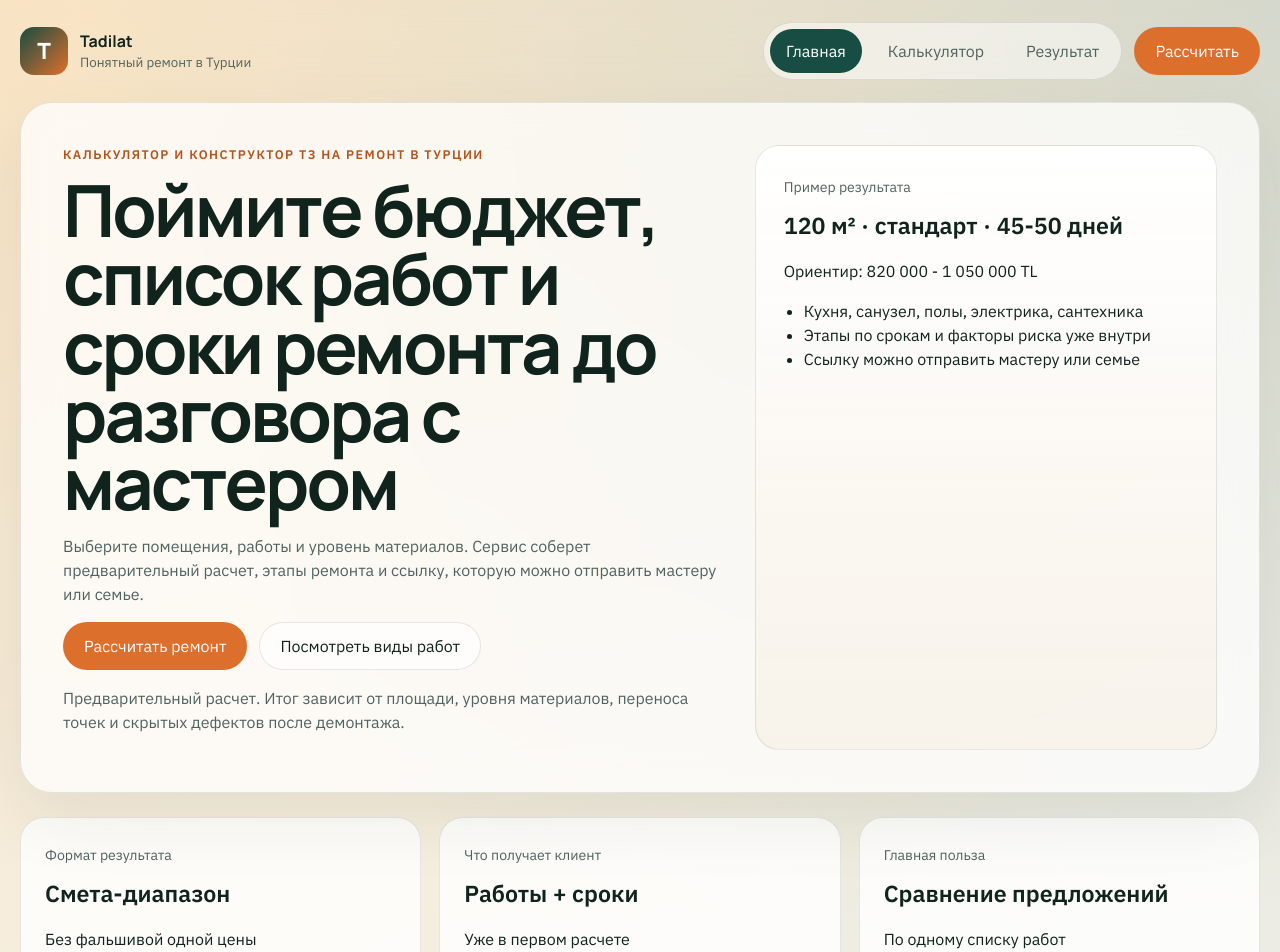
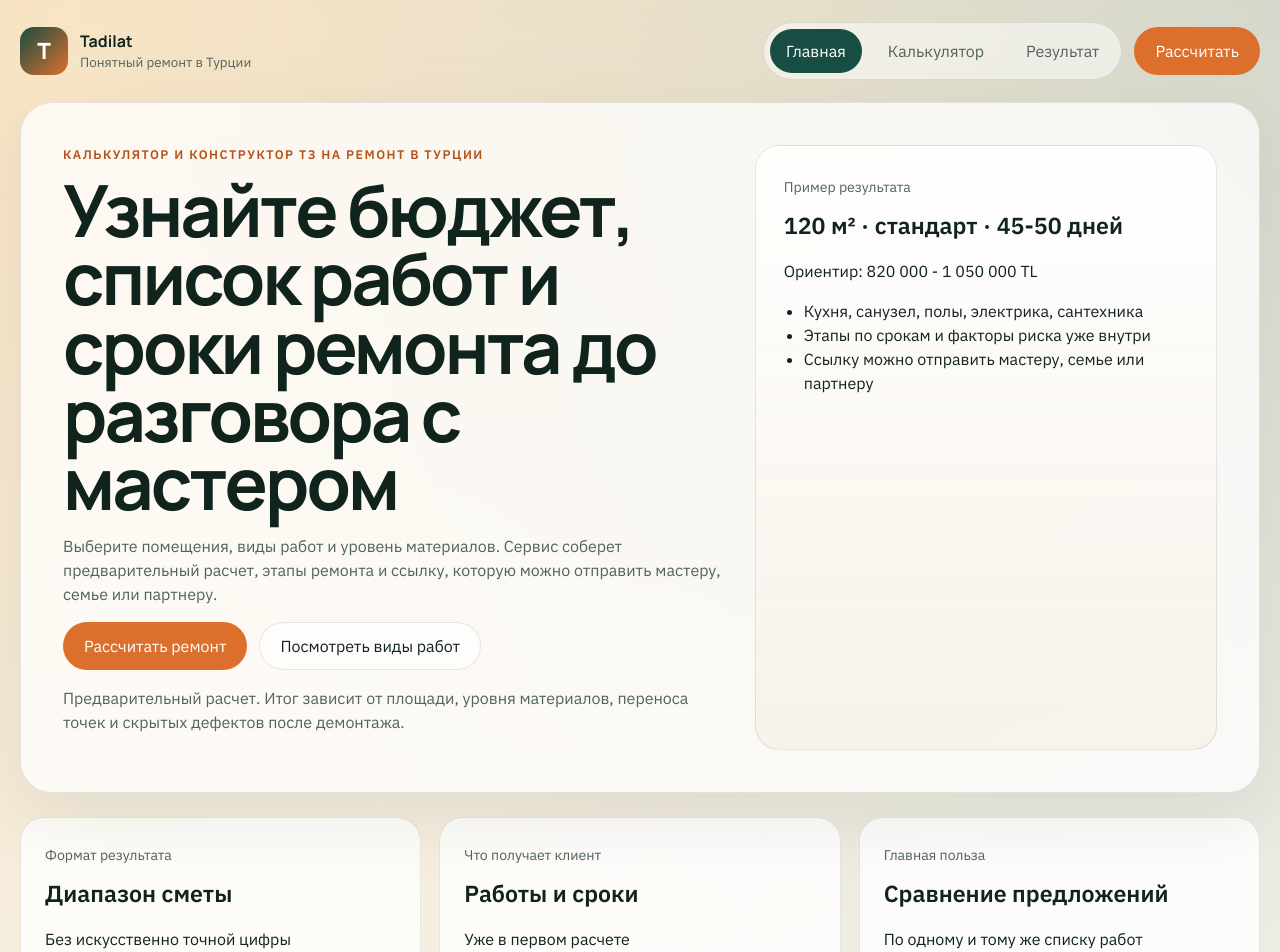
Before and after one commit to Ramiz2284/tadilat, a React (Vite) app: page / in a window 1280 px wide. Shown: the top 952 px of the page. Built offline with nearby package versions, Linux system fonts and the light colour scheme.

Commit message:
Polish product copy and result messaging

```diff
--- a/src/content/site-structure.ts
+++ b/src/content/site-structure.ts
@@ -82,9 +82,9 @@ export type LandingSection =
 
 export const heroContent: HeroContent = {
   eyebrow: "Калькулятор и конструктор ТЗ на ремонт в Турции",
-  title: "Поймите бюджет, список работ и сроки ремонта до разговора с мастером",
+  title: "Узнайте бюджет, список работ и сроки ремонта до разговора с мастером",
   description:
-    "Выберите помещения, работы и уровень материалов. Сервис соберет предварительный расчет, этапы ремонта и ссылку, которую можно отправить мастеру или семье.",
+    "Выберите помещения, виды работ и уровень материалов. Сервис соберет предварительный расчет, этапы ремонта и ссылку, которую можно отправить мастеру, семье или партнеру.",
   primaryCta: "Рассчитать ремонт",
   secondaryCta: "Посмотреть виды работ",
   disclaimer:
@@ -92,18 +92,18 @@ export const heroContent: HeroContent = {
   stats: [
     {
       label: "Формат результата",
-      value: "Смета-диапазон",
-      note: "Без фальшивой одной цены",
+      value: "Диапазон сметы",
+      note: "Без искусственно точной цифры",
     },
     {
       label: "Что получает клиент",
-      value: "Работы + сроки",
+      value: "Работы и сроки",
       note: "Уже в первом расчете",
     },
     {
       label: "Главная польза",
       value: "Сравнение предложений",
-      note: "По одному списку работ",
+      note: "По одному и тому же списку работ",
     },
   ],
 };
@@ -167,7 +167,7 @@ export const landingSections: LandingSection[] = [
     kind: "tiles",
     title: "Что можно включить в расчет",
     description:
-      "В MVP лучше сразу показывать полный понятный перечень, чтобы пользователь не гадал, есть ли нужный ему тип работ.",
+      "Сразу показывается полный понятный перечень работ, чтобы пользователь не гадал, есть ли в калькуляторе нужный ему сценарий.",
     items: [
       "Демонтаж и вывоз",
       "Сантехника",
@@ -188,7 +188,7 @@ export const landingSections: LandingSection[] = [
     kind: "examples",
     title: "Примеры предварительных расчетов",
     description:
-      "Примеры нужны не как прайс-лист, а как якорь доверия: человек видит диапазон и понимает масштаб проекта.",
+      "Примеры нужны не как прайс-лист, а как якорь доверия: человек видит диапазон и быстрее понимает масштаб проекта.",
     items: [
       {
         title: "Кухня 12 м²",
@@ -215,7 +215,7 @@ export const landingSections: LandingSection[] = [
     kind: "checklist",
     title: "Почему этому расчету можно доверять",
     description:
-      "Сайт не обещает невозможную точность. Он помогает заранее увидеть объем работ, диапазон цены и причины, из-за которых итог может измениться.",
+      "Сервис не обещает невозможную точность. Он помогает заранее увидеть объем работ, диапазон цены и факторы, которые действительно влияют на итог.",
     items: [
       "Показывается диапазон цены вместо искусственно точной цифры",
       "Видно, какие работы включены в расчет",
@@ -245,7 +245,7 @@ export const landingSections: LandingSection[] = [
       {
         question: "Можно ли отправить результат мастеру?",
         answer:
-          "Да. В результате формируется ссылка с тем же набором выбора, чтобы мастер видел одинаковый список работ.",
+          "Да. В результате формируется ссылка с тем же набором выбора, чтобы мастер видел тот же список работ и тот же состав проекта.",
       },
       {
         question: "Чем это лучше обычного звонка подрядчику?",
--- a/src/features/calculator/ui/WizardSidebar.tsx
+++ b/src/features/calculator/ui/WizardSidebar.tsx
@@ -26,8 +26,8 @@ export function WizardSidebar({
       <p className="eyebrow">Wizard-калькулятор</p>
       <h1>Соберите понятный сценарий ремонта</h1>
       <p>
-        Пользователь проходит через объем работ, материалы и сроки без хаоса. В конце
-        он получает диапазон цены, этапы и ссылку для отправки мастеру.
+        Пройдите по шагам без хаоса: сначала объем работ, потом материалы и сроки. В
+        конце вы получите диапазон цены, этапы ремонта и ссылку для отправки мастеру.
       </p>
 
       <div className="progress-block">
--- a/src/features/calculator/ui/WizardStepContent.tsx
+++ b/src/features/calculator/ui/WizardStepContent.tsx
@@ -87,8 +87,9 @@ export function WizardStepContent({
           <article className="hint-card">
             <strong>Как это влияет на расчет</strong>
             <p>
-              Площадь двигает не только стоимость, но и длительность этапов. Для кухни
-              и санузла нагрузка на квадратный метр выше, чем для сухих комнат.
+              Площадь влияет не только на стоимость, но и на длительность этапов. Для
+              кухни и санузла нагрузка на квадратный метр обычно выше, чем для сухих
+              комнат.
             </p>
           </article>
         </div>
@@ -120,7 +121,8 @@ export function WizardStepContent({
               <div>
                 <strong>Рекомендуемый старт для этого типа объекта</strong>
                 <p>
-                  Для {getObjectTypeLabel(state.objectType).toLowerCase()} можно сразу включить базовый набор работ и потом убрать лишнее.
+                  Для {getObjectTypeLabel(state.objectType).toLowerCase()} можно сразу
+                  включить базовый набор работ, а затем убрать лишнее.
                 </p>
               </div>
               <button className="button button-secondary" onClick={onRecommendedWorksApply} type="button">
@@ -203,7 +205,7 @@ export function WizardStepContent({
             <div className="summary-panel">
               <div className="summary-card">
                 <span>Объект</span>
-              <strong>{state.objectType ?? "Не выбран"}</strong>
+                <strong>{getObjectTypeLabel(state.objectType)}</strong>
               </div>
               <div className="summary-card">
                 <span>Площадь</span>
@@ -230,10 +232,16 @@ export function WizardStepContent({
                 <p>
                   {liveEstimate.timeline.totalMinDays}-{liveEstimate.timeline.totalMaxDays} дней
                 </p>
-                <small>{getWorkNames(state).slice(0, 4).join(", ") || "Выберите работы"}</small>
+                <small>
+                  {getWorkNames(state).slice(0, 4).join(", ") ||
+                    "Выберите виды работ, чтобы увидеть итог"}
+                </small>
               </>
             ) : (
-              <p>Заполните обязательные шаги, и здесь появится живой предпросмотр расчета.</p>
+              <p>
+                Заполните обязательные шаги, и здесь появится живой предпросмотр
+                расчета.
+              </p>
             )}
           </div>
         </div>
--- a/src/pages/LandingPage.tsx
+++ b/src/pages/LandingPage.tsx
@@ -30,7 +30,7 @@ export function LandingPage() {
           <ul>
             <li>Кухня, санузел, полы, электрика, сантехника</li>
             <li>Этапы по срокам и факторы риска уже внутри</li>
-            <li>Ссылку можно отправить мастеру или семье</li>
+            <li>Ссылку можно отправить мастеру, семье или партнеру</li>
           </ul>
         </div>
       </section>
--- a/src/pages/ResultPage.tsx
+++ b/src/pages/ResultPage.tsx
@@ -55,6 +55,7 @@ export function ResultPage() {
   );
   const validation = validateCalculatorState(normalizedState);
   const estimate = validation.isValid ? calculateEstimate(normalizedState) : null;
+  const shareLabel = copied ? "Ссылка скопирована" : "Скопировать ссылку";
 
   async function copyShareLink() {
     await navigator.clipboard.writeText(buildShareUrl(normalizedState));
@@ -69,7 +70,7 @@ export function ResultPage() {
           <p className="eyebrow">Результат недоступен</p>
           <h1>Пока недостаточно данных для расчета</h1>
           <p>
-            Сначала нужно выбрать объект, площадь и хотя бы один вид работ. После этого
+            Сначала выберите объект, площадь и хотя бы один вид работ. После этого
             страница результата соберется автоматически.
           </p>
           <Link className="button button-primary" to="/calculator">
@@ -159,7 +160,7 @@ export function ResultPage() {
             <h2>Что делать дальше</h2>
             <div className="result-actions">
               <button className="button button-primary" onClick={copyShareLink} type="button">
-                {copied ? "Ссылка скопирована" : "Скопировать ссылку"}
+                {shareLabel}
               </button>
               <button className="button button-secondary" onClick={() => window.print()} type="button">
                 Распечатать / PDF
@@ -169,8 +170,8 @@ export function ResultPage() {
               </Link>
             </div>
             <p className="muted-note">
-              Отправьте этот результат мастеру, чтобы сравнивать предложения по одному и тому же
-              списку работ.
+              Отправьте этот результат мастеру, чтобы сравнивать предложения по одному и
+              тому же списку работ, а не по разным устным описаниям.
             </p>
           </article>
         </div>
```
Lines whose indentation alone changed are shown as unchanged.
